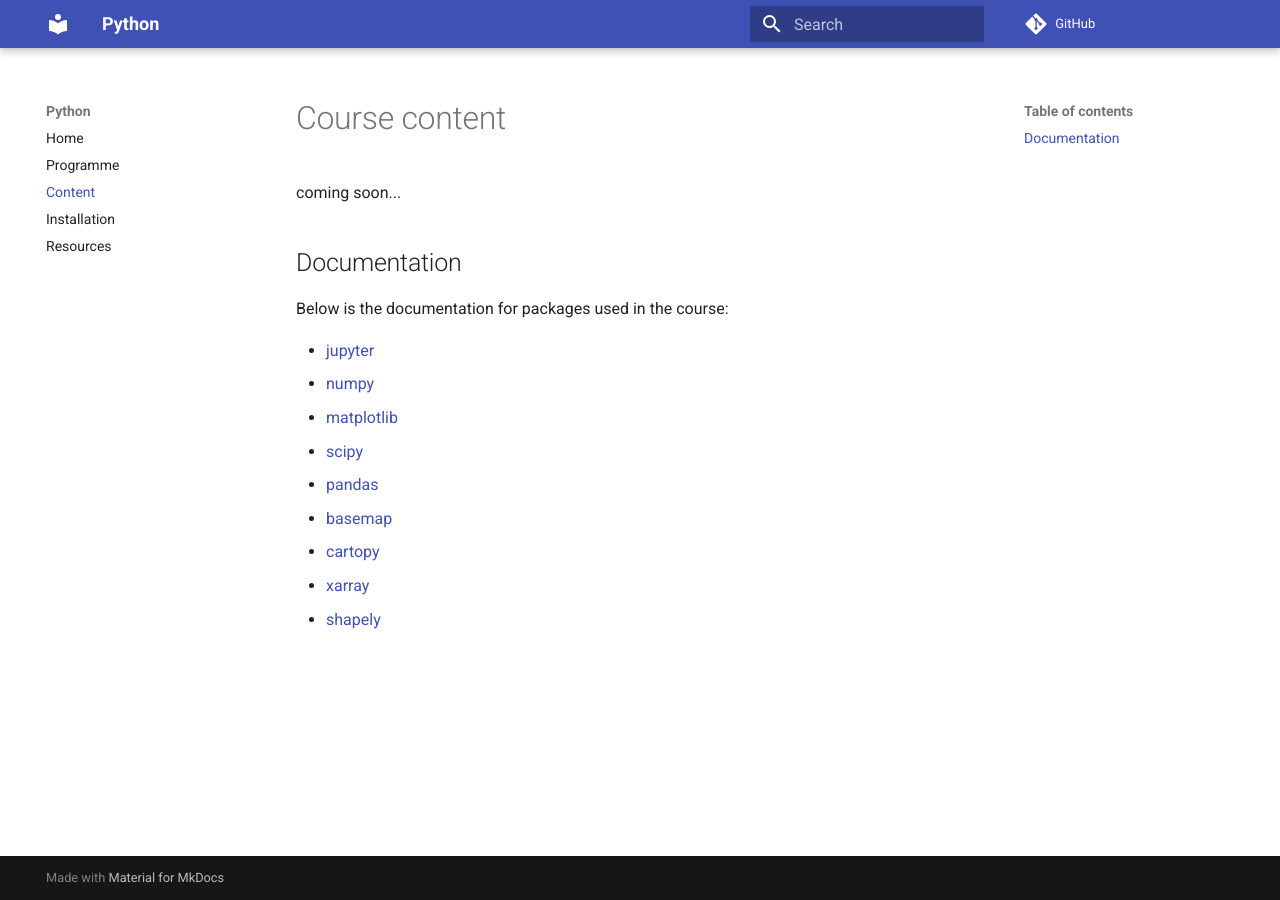
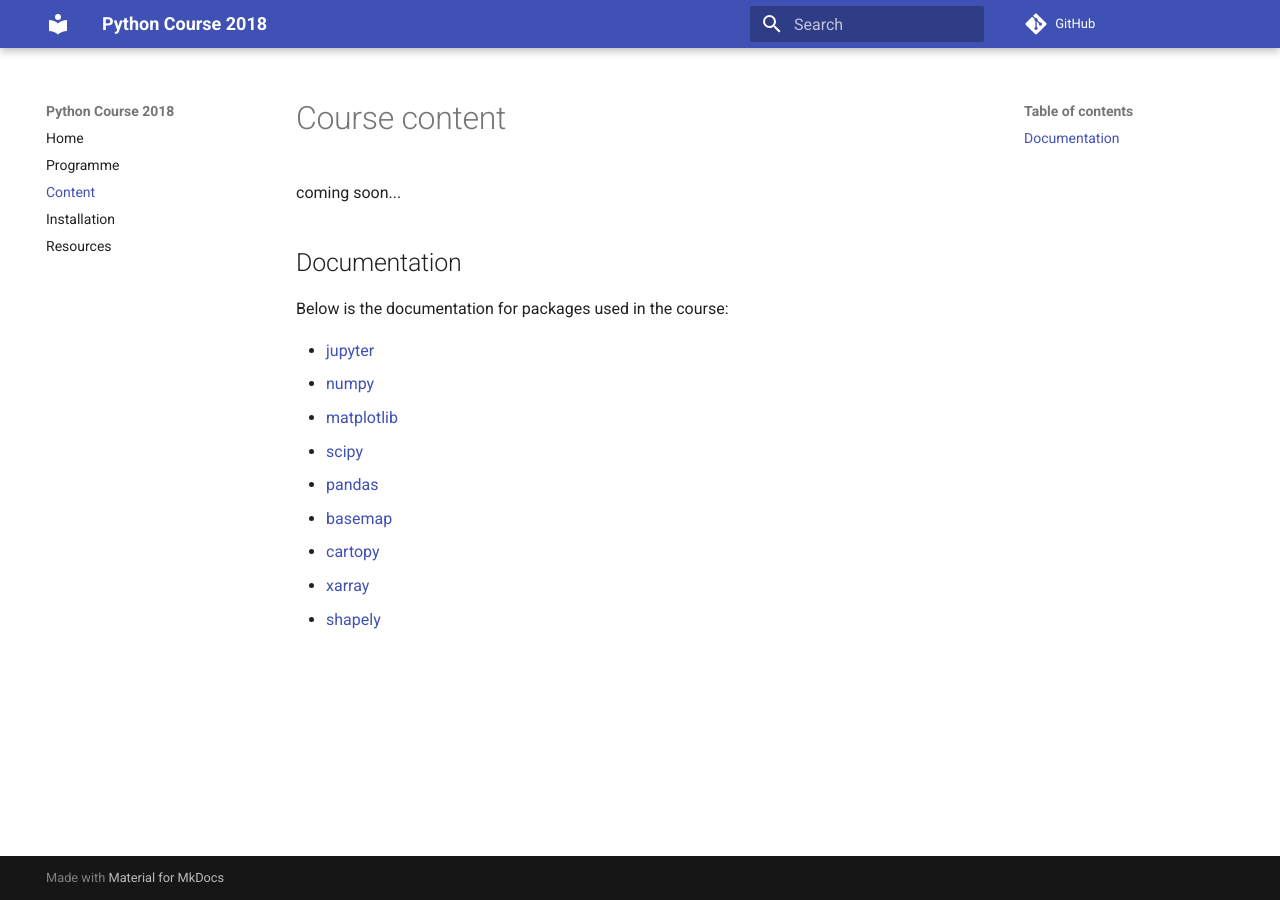
Before and after one commit to ueapy/pythoncourse2018, an MkDocs documentation site: the page built from src/content.md, in a window 1280 px wide. Built offline with MkDocs 1.6.1 and Material for MkDocs 9.7.7, drawn with Linux system fonts in a browser that asks for light colours; comment, search, counter and statistics services are not loaded; old or Windows-style settings are respelled for this version of MkDocs.

Commit message:
change site name

```diff
--- a/mkdocs.yml
+++ b/mkdocs.yml
@@ -1,4 +1,4 @@
-site_name: Python
+site_name: Python Course 2018
 theme:
   favicon: 'img/favicon.ico'
   name: material
```
